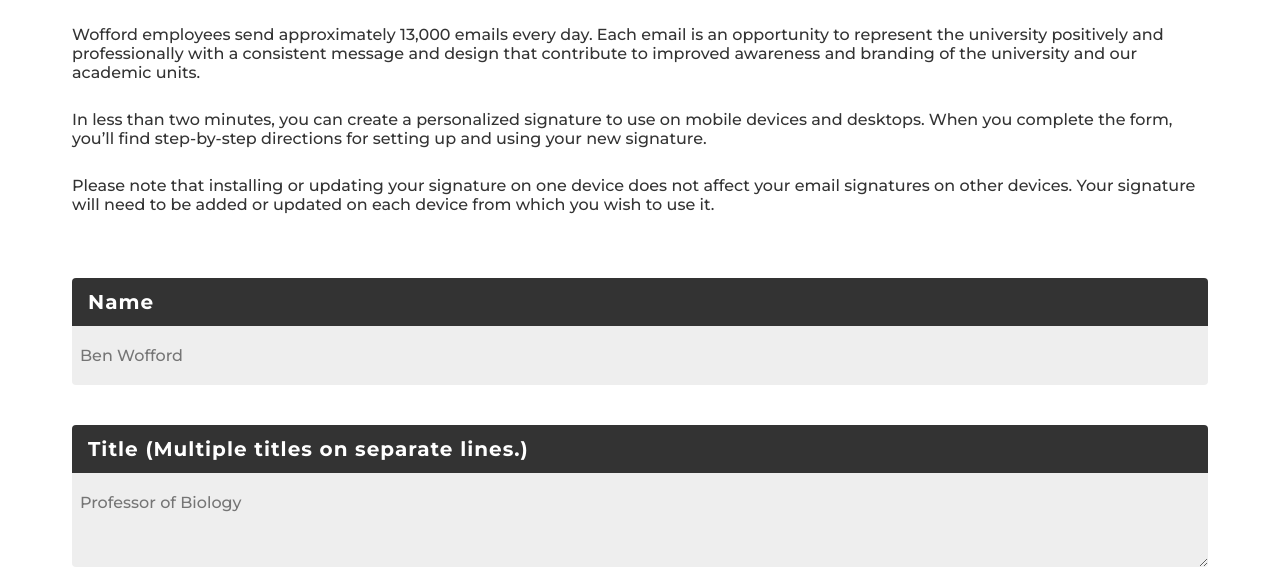
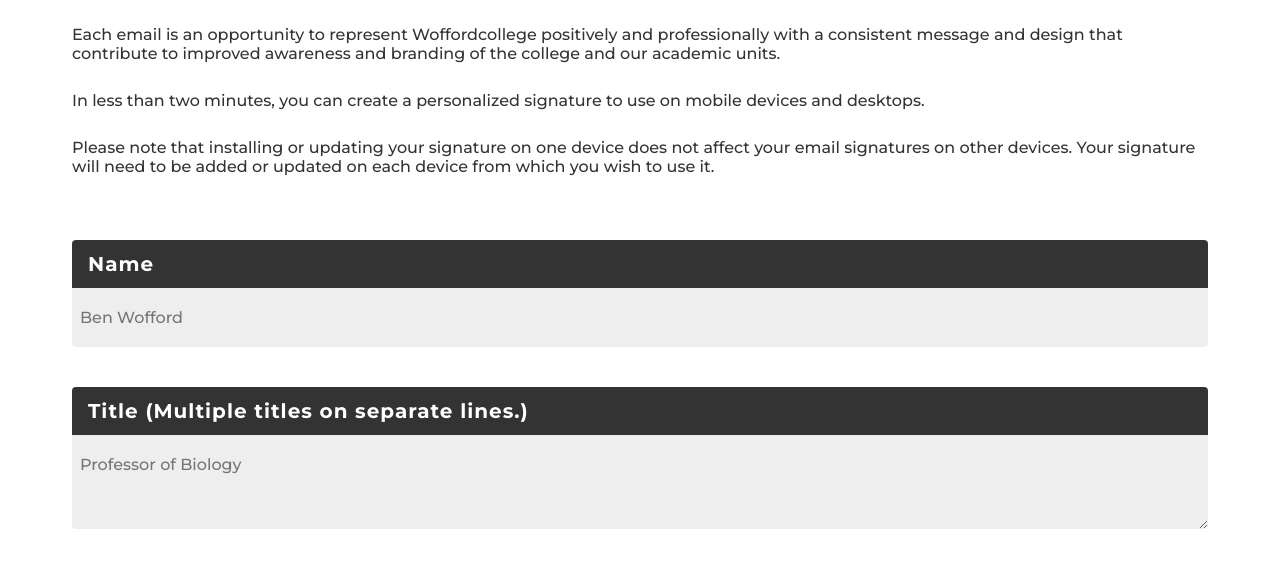
Before and after one commit to huffmanks/email-signature, a plain HTML site: page index.html in a window 1280 px wide. Shown: the part 211-781 px from the top of the page. Drawn offline with nearby package versions, Linux system fonts and the light colour scheme.

Commit message:
Update index.html

```diff
--- a/index.html
+++ b/index.html
@@ -81,16 +81,15 @@
       <h1>Email Signature</h1>
 
       <p>
-        Wofford employees send approximately 13,000 emails every day. Each email
-        is an opportunity to represent the university positively and
+        Each email
+         is an opportunity to represent Woffordcollege positively and
          professionally with a consistent message and design that contribute to
-        improved awareness and branding of the university and our academic
+         improved awareness and branding of the college and our academic
          units.
        </p>
        <p>
          In less than two minutes, you can create a personalized signature to use
-        on mobile devices and desktops. When you complete the form, you’ll find
-        step-by-step directions for setting up and using your new signature.
+         on mobile devices and desktops.
        </p>
        <p>
          Please note that installing or updating your signature on one device
```
Lines whose indentation alone changed are shown as unchanged.
